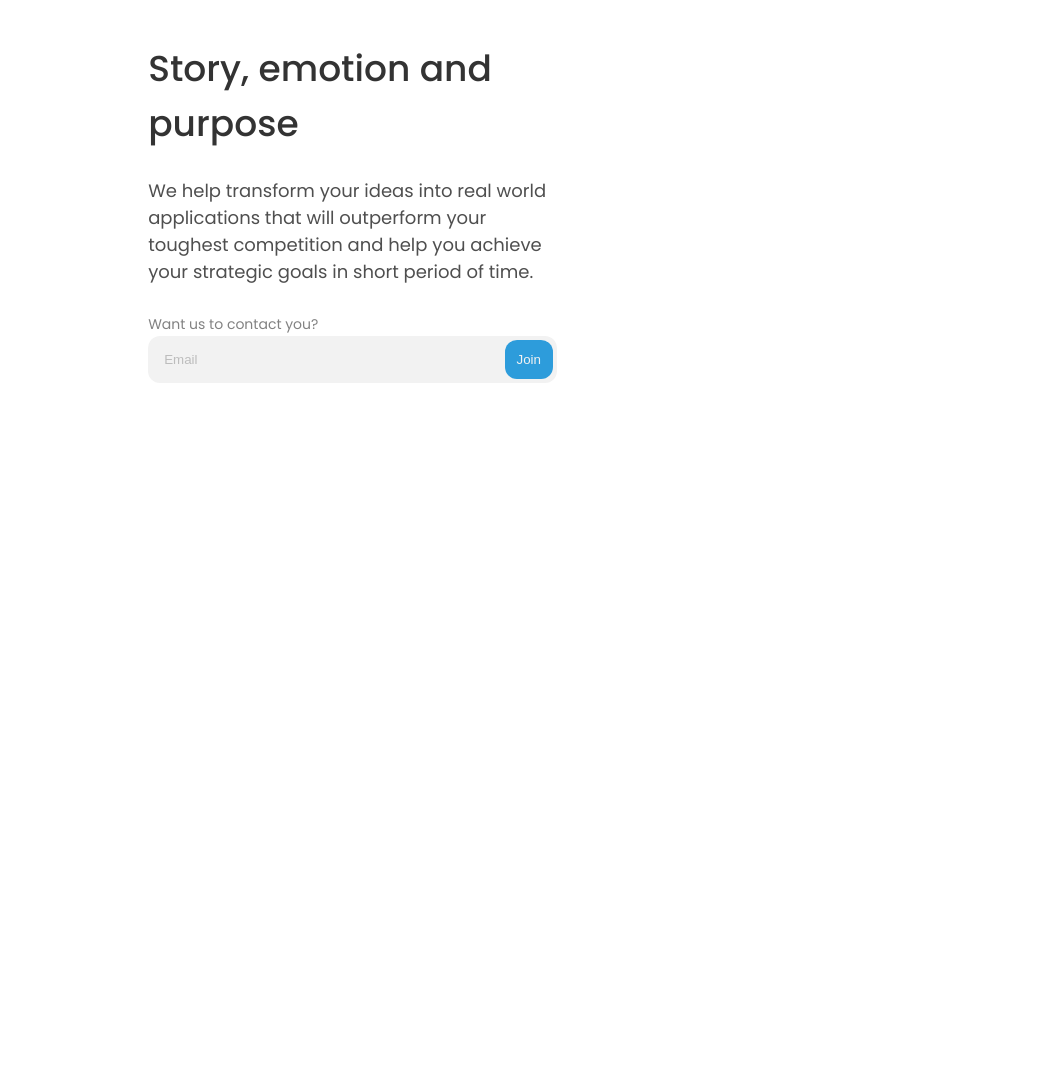
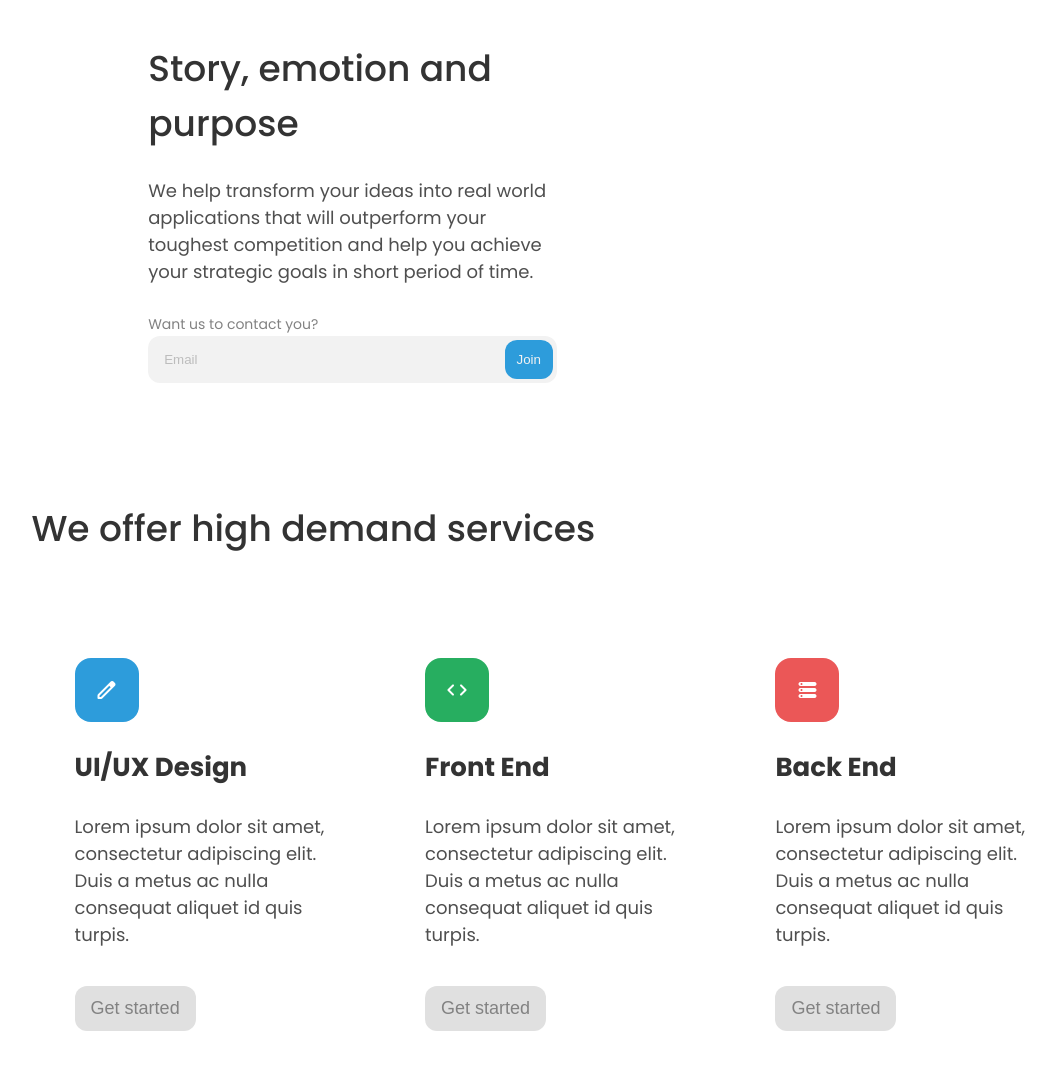
Before and after one commit to WillianIgorDeveloper/edie-homepage-devChallenges, a plain HTML site: page index.html in a window 1280 px wide. Shown: the part 675-1748 px from the top of the page, without its empty margins (83-1138 px from the left). Before the commit the page ends 1112 px from the top, so only its background shows below. Drawn offline with nearby package versions, Linux system fonts and the light colour scheme.

Commit message:
add section services

```diff
--- a/assets/stylesheet/global.css
+++ b/assets/stylesheet/global.css
@@ -194,6 +194,12 @@ img {
 /*========== Main ==========*/
 main {
     flex: 1;
+    display: flex;
+    flex-direction: column;
+    gap: 5rem;
+}
+.container {
+    padding: 0 5%;
 }
     /*========== Home ==========*/
     .home-container {
@@ -213,6 +219,67 @@ main {
     .home p {
         margin: 1.625rem 0;
         color: var(--gray-400);
+    }
+    /*========== Services ==========*/
+    .services {
+        display: flex;
+        flex-direction: column;
+        gap: 4rem;
+    }
+    .services h3 {
+        font-weight: 500;
+        font-size: 1.625rem;
+    }
+    .services .card-container {
+        display: flex;
+        flex-wrap: wrap;
+        justify-content: space-around;
+    }
+    .services .card {
+        padding: 2.375rem;
+        border-radius: 24px;
+        max-width: 21.25rem;
+    }
+    .services .card:hover {
+        box-shadow: 0 4px 8px 0 rgba(0, 0, 0, 0.2), 0 6px 20px 0 rgba(0, 0, 0, 0.19);
+    }
+    .services .card header span {
+        color: var(--white-50);
+        padding: 1.25rem;
+        border-radius: 16px;
+    }
+    .services .card header span.blue {
+        background-color: var(--blue-50);
+    }
+    .services .card header span.green {
+        background-color: var(--green-50);
+    }
+    .services .card header span.red {
+        background-color: var(--red-50);
+    }
+    .services .card header h4 {
+        font-weight: 700;
+        font-size: 1.625rem;
+        margin: 1.625rem 0;
+    }
+    .services .card p {
+        color: var(--gray-400);
+        font-size: 1.125rem;
+    }
+    .services .card button {
+        border: none;
+        background-color: var(--gray-100);
+        color: var(--gray-300);
+        font-size: 1.125rem;
+        font-weight: 500;
+        padding: .75rem 1rem;
+        border-radius: 12px;
+        margin-top: 2.375rem;
+    }
+    .services .card button:hover {
+        background-color: var(--blue-50);
+        color: var(--white-50);
+        cursor: pointer;
     }
 
 
@@ -302,4 +369,8 @@ main {
             .home p {
                 font-size: 1.125rem;
             }
+        /*========== Services ==========*/
+            .services h3 {
+                font-size: 2.25rem;
+            }
 }
--- a/index.html
+++ b/index.html
@@ -16,7 +16,7 @@
     <link href="https://fonts.googleapis.com/css2?family=Heebo:wght@800&family=Montserrat:wght@500&family=Poppins:wght@300;400;500;700&display=swap" rel="stylesheet">
 
     <!--========== GoogleIcons ==========-->
-    <link rel="stylesheet" href="https://fonts.googleapis.com/css2?family=Material+Symbols+Outlined:opsz,wght,FILL,GRAD@20..48,100..700,0..1,-50..200" />
+    <link rel="stylesheet" href="https://fonts.googleapis.com/css2?family=Material+Symbols+Rounded:opsz,wght,FILL,GRAD@48,400,1,0" />
 
     <!--========== Guide ==========-->
     <link rel="shortcut icon" href="assets/icons/devchallenges.png" type="image/x-icon">
@@ -26,17 +26,18 @@
     <header class="header">
       <h1>Edie</h1>
       <nav>
-        <span class="material-symbols-outlined menuHandle">menu</span>
+        <span class="material-symbols-rounded menuHandle">menu</span>
         <ul id="menu">
-          <li><span class="material-symbols-outlined menuHandle">close</span></li>
+          <li><span class="material-symbols-rounded menuHandle">close</span></li>
           <li class="menuHandle"><a href="#home">Home</a></li>
-          <li class="menuHandle"><a href="#">Services</a></li>
+          <li class="menuHandle"><a href="#services">Services</a></li>
           <li class="menuHandle"><a href="#">Our Works</a></li>
           <li class="menuHandle"><a href="#">Clients</a></li>
           <li class="menuHandle"><a href="#">Contact</a></li>
         </ul>
       </nav>
     </header>
+
     <main>
       <section id="home" class="home">
         <div class="home-container">
@@ -55,8 +56,38 @@
           </form>
         </div>
       </section>
-      <section class="container"></section>
+
+      <section id="services" class="services container">
+        <h3>We offer high demand services</h3>
+        <div class="card-container">
+          <div class="card">
+            <header>
+              <span class="material-symbols-rounded blue">edit</span>
+              <h4>UI/UX Design</h4>
+            </header>
+            <p>Lorem ipsum dolor sit amet, consectetur adipiscing elit. Duis a metus ac nulla consequat aliquet id quis turpis.</p>
+            <button>Get started</button>
+          </div>
+          <div class="card">
+            <header>
+              <span class="material-symbols-rounded green">code</span>
+              <h4>Front End</h4>
+            </header>
+            <p>Lorem ipsum dolor sit amet, consectetur adipiscing elit. Duis a metus ac nulla consequat aliquet id quis turpis.</p>
+            <button>Get started</button>
+          </div>
+          <div class="card">
+            <header>
+              <span class="material-symbols-rounded red">storage</span>
+              <h4>Back End</h4>
+            </header>
+            <p>Lorem ipsum dolor sit amet, consectetur adipiscing elit. Duis a metus ac nulla consequat aliquet id quis turpis.</p>
+            <button>Get started</button>
+          </div>
+        </div>
+      </section>
     </main>
+
     <footer class="container"></footer>
 
     <!--========== Script ==========-->
@@ -71,13 +102,3 @@
     </script>
   </body>
 </html>
-
-<!-- <style>
-  .material-symbols-outlined {
-    font-variation-settings:
-    'FILL' 1,
-    'wght' 400,
-    'GRAD' 0,
-    'opsz' 48
-  }
-  </style> -->
```
